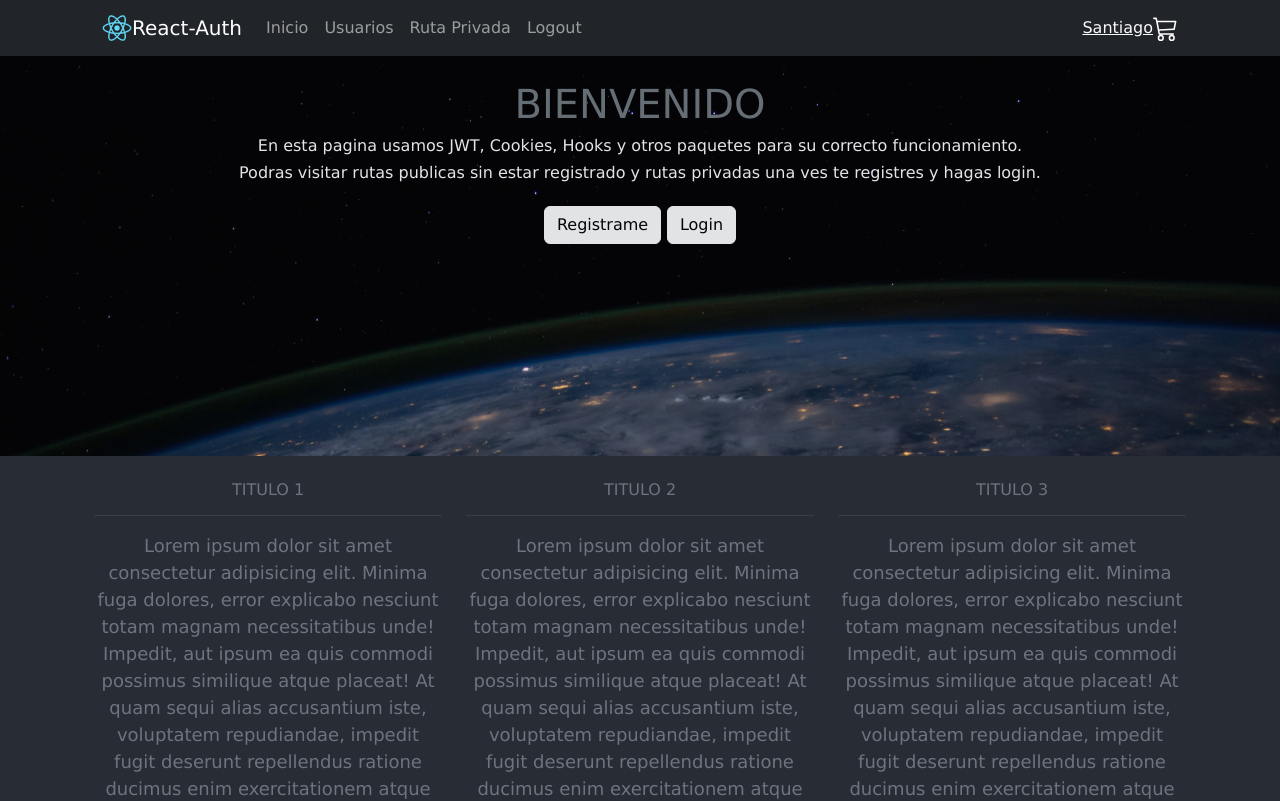
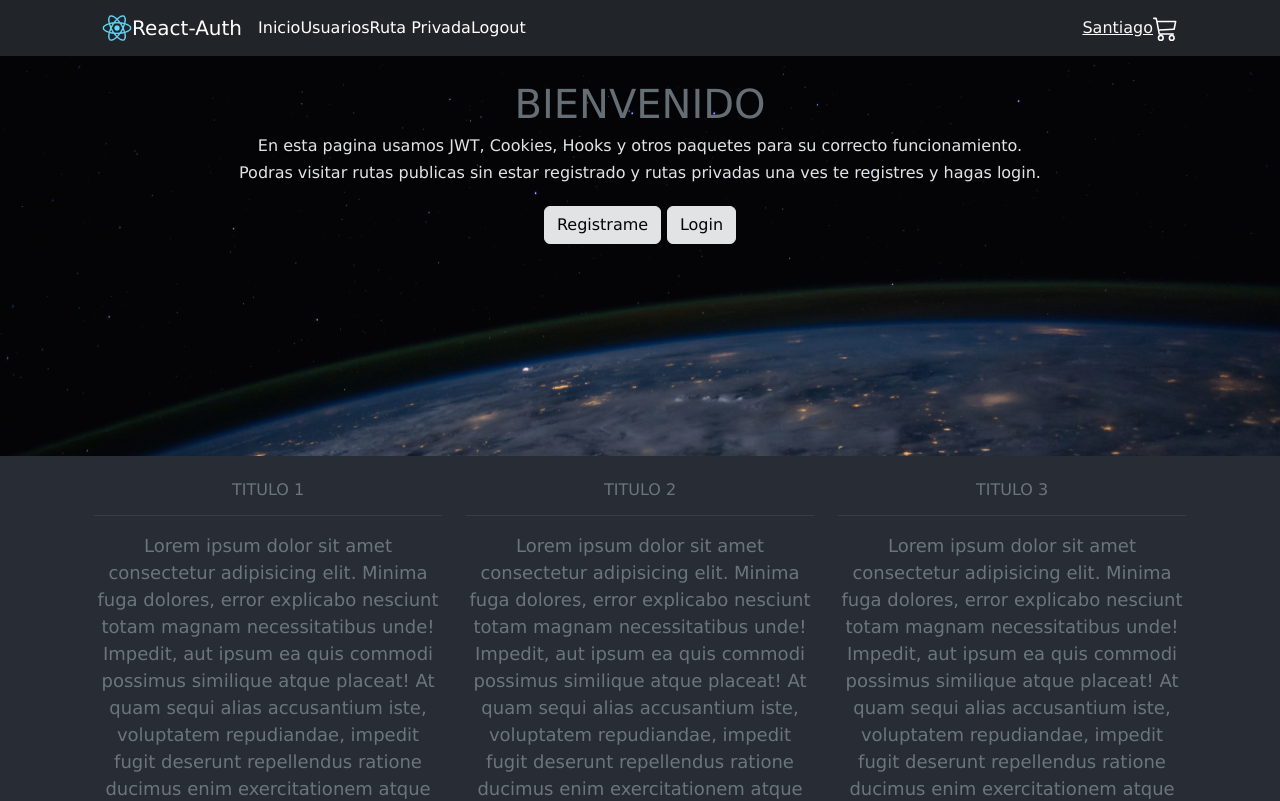
Before and after one commit to Ernestol2/auth-frontend, a React (Create React App) app: page / in a window 1280 px wide. Shown: the top 801 px of the page. Built offline with nearby package versions, Linux system fonts and the light colour scheme.

Commit message:
fixing browser-router

```diff
--- a/src/App.js
+++ b/src/App.js
@@ -1,5 +1,8 @@
 import React from 'react';
-import { Switch, Route } from 'react-router-dom';
+import {
+  BrowserRouter as Router,
+  Switch,
+  Route } from 'react-router-dom';
 import FreeComponent from './components/FreeComponent';
 import AuthComponent from './components/AuthComponent';
 import ProtectedRoutes from './components/ProtectedRoutes';
@@ -12,6 +15,7 @@ import Footer from './components/Footer';
 
 function App() {
   return (
+    <Router>
       <div className='App'>
         <CustomNavbar />
             {/* create routes here */}
@@ -24,6 +28,7 @@ function App() {
         </Switch>
         <Footer />
       </div>
+    </Router>
   );
 }
 
--- a/src/CustomNavbar.jsx
+++ b/src/CustomNavbar.jsx
@@ -1,4 +1,5 @@
 import React from "react";
+import {Link} from 'react-router-dom'
 import Container from "react-bootstrap/Container";
 import Nav from "react-bootstrap/Nav";
 import Navbar from "react-bootstrap/Navbar";
@@ -25,19 +26,19 @@ export default function CustomNavbar() {
       sticky="top"
     >
       <Container>
-        <a href="/"><img className="logo" src={logo} alt="logo-react" /></a>
+        <Link to="/"><img className="logo" src={logo} alt="logo-react" /></Link>
         <Navbar.Brand className="navbar-title-brand" href="/">
           React-Auth
         </Navbar.Brand>
         <Navbar.Toggle className="navbar-toggle" aria-controls="responsive-navbar-nav" />
         <Navbar.Collapse id="responsive-navbar-nav">
-          <Nav className="me-auto">
-            <Nav.Link href="/">Inicio</Nav.Link>
-            <Nav.Link href="/free">Usuarios</Nav.Link>
-            <Nav.Link href="/auth">Ruta Privada</Nav.Link>
-            <Nav.Link type="submit" variant="danger" onClick={() => logout()}>
+          <Nav className="me-auto nav-links">
+            <Link to="/">Inicio</Link>
+            <Link to="/free">Usuarios</Link>
+            <Link to="/auth">Ruta Privada</Link>
+            <Link type="submit" variant="danger" onClick={() => logout()}>
               Logout
-            </Nav.Link>
+            </Link>
           </Nav>
           <Nav></Nav>
         </Navbar.Collapse>
--- a/src/components/Home.js
+++ b/src/components/Home.js
@@ -1,5 +1,6 @@
 import React from "react";
-import { Button, Container, Row, Col } from "react-bootstrap";
+import {Link} from 'react-router-dom';
+import { Container, Row, Col } from "react-bootstrap";
 import nasa from "../img/nasa.jpg";
 import 'animate.css'
 
@@ -22,8 +23,9 @@ export default function Home() {
                 <h6 className="text-light">Podras visitar rutas publicas sin estar registrado
                 y rutas privadas una ves te registres y hagas login.</h6>
                 <div className="buttons m-4">
-                    <Button href="/register" variant="light">Registrame</Button>{' '}
-                    <Button href="/login" variant="light">Login</Button>
+                    <Link className="btn btn-light" to="/register">Registrame</Link>
+                    {' '}
+                    <Link className="btn btn-light" to="/login">Login</Link>
                 </div>
             </div>
         </div>
--- a/src/index.css
+++ b/src/index.css
@@ -13,6 +13,15 @@
   height: 30px;
   margin-left: 20px;
   cursor: pointer;
+}
+
+.nav-links a {
+  color: white;
+  text-decoration: none;
+}
+
+.nav-links a:hover {
+  color: gray;
 }
 
 .shopping-cart {
```
Lines whose indentation alone changed are shown as unchanged.
